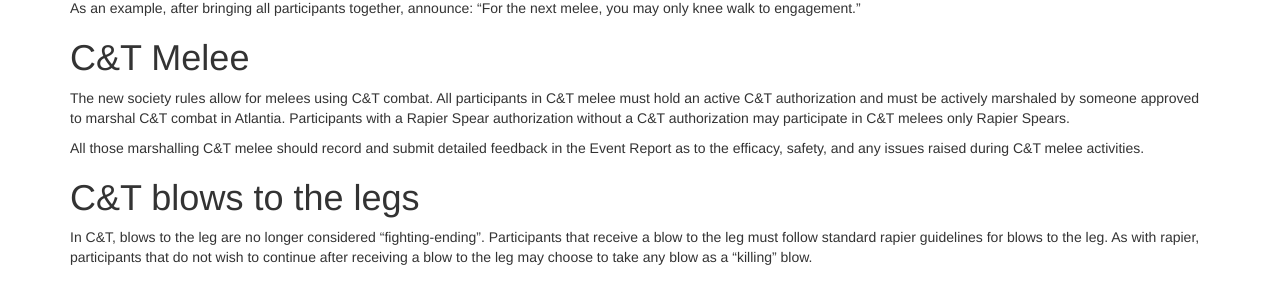
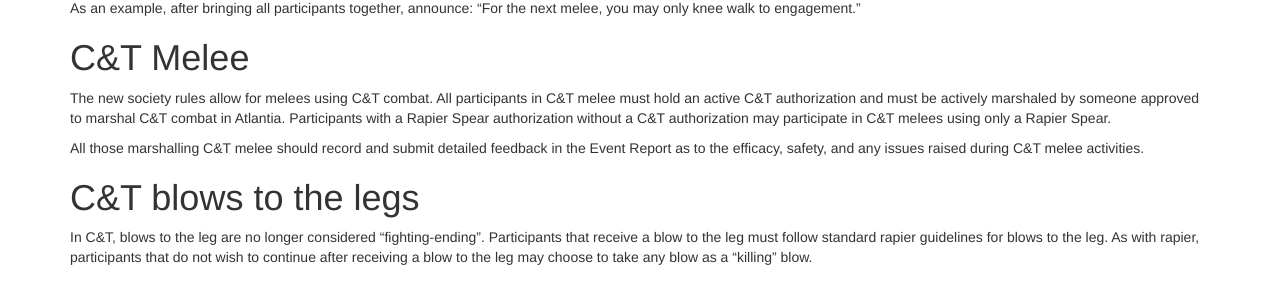
Before and after one commit to academie-de-espee/earl-marshal, a Jekyll site: the page built from rapier/rules-update-2020-07.md, in a window 1280 px wide. Shown: the part 808-1098 px from the top of the page. Built offline with Jekyll 4.4.1, drawn with Linux system fonts in a browser that asks for light colours.

Commit message:
fix grammar about spears auths in C&T melee

```diff
--- a/rapier/rules-update-2020-07.md
+++ b/rapier/rules-update-2020-07.md
@@ -30,7 +30,7 @@ Knee-Walking is allowed by society policy at all times.  The marshal-in-charge o
 
 # C&T Melee
 
-The new society rules allow for melees using C&T combat.  All participants in C&T melee must hold an active C&T authorization and must be actively marshaled by someone approved to marshal C&T combat in Atlantia.  Participants with a Rapier Spear authorization without a C&T authorization may participate in C&T melees only Rapier Spears.
+The new society rules allow for melees using C&T combat.  All participants in C&T melee must hold an active C&T authorization and must be actively marshaled by someone approved to marshal C&T combat in Atlantia.  Participants with a Rapier Spear authorization without a C&T authorization may participate in C&T melees using only a Rapier Spear.
 
 All those marshalling C&T melee should record and submit detailed feedback in the Event Report as to the efficacy, safety, and any issues raised during C&T melee activities.
 
```
